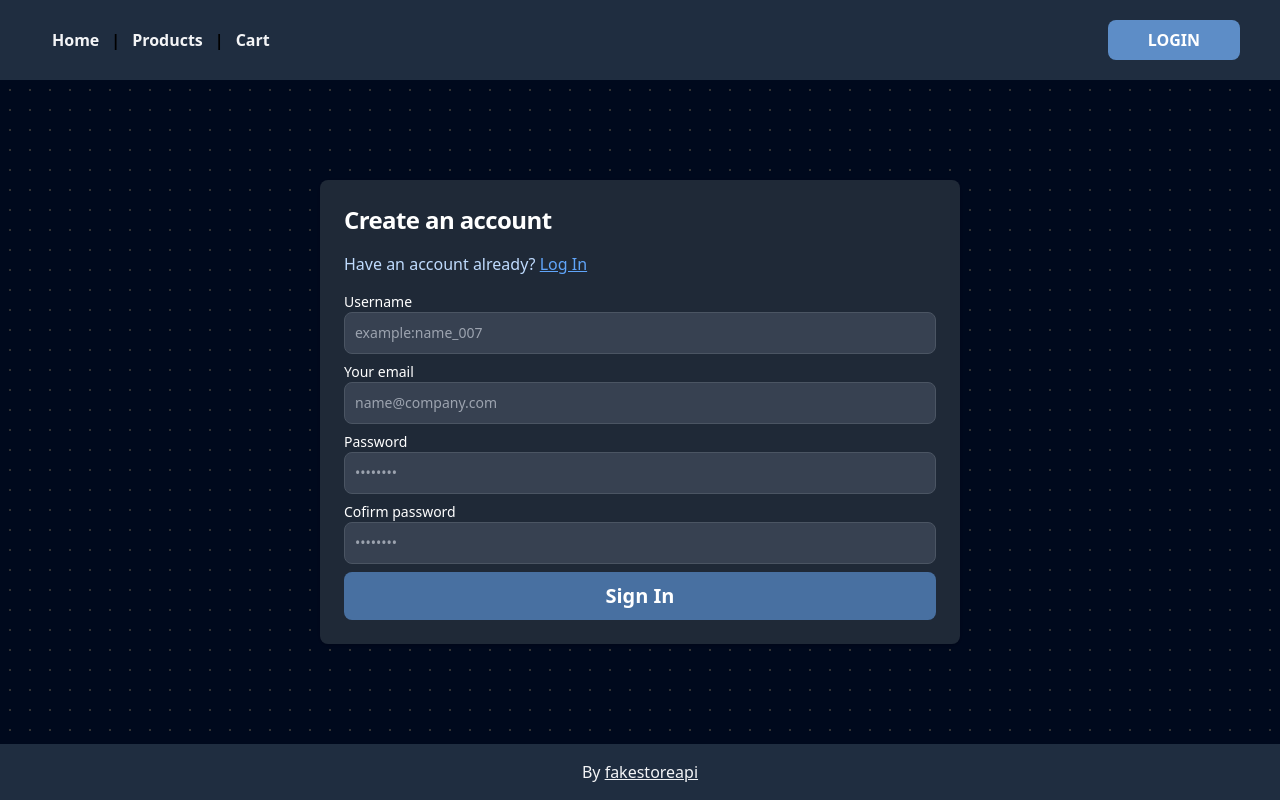
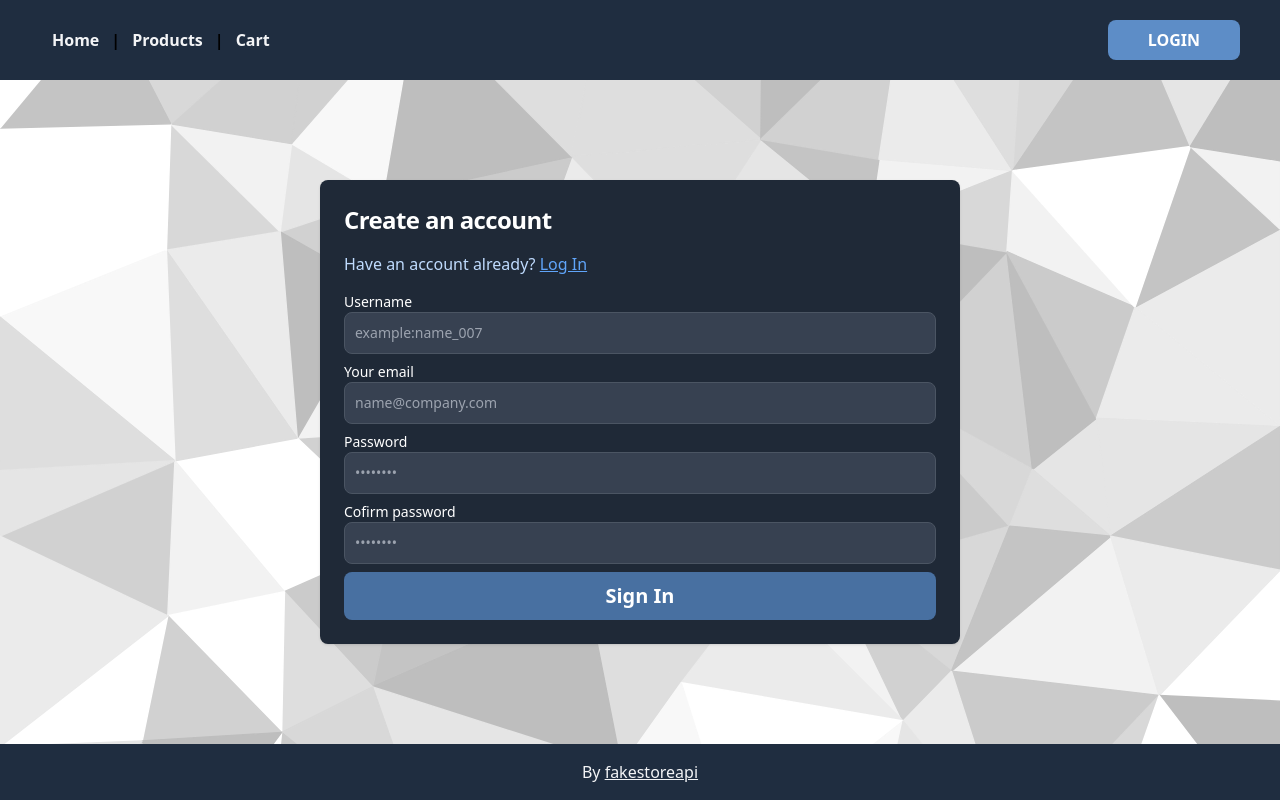
Before and after one commit to Jhan-Torres/vueJs-GogoDev, a Vue app in the folder auth-example/: page /signup in a window 1280 px wide. Built offline with nearby package versions, Linux system fonts and the light colour scheme.

Commit message:
signup view backgroun modified

```diff
--- a/auth-example/src/views/SignUpView.vue
+++ b/auth-example/src/views/SignUpView.vue
@@ -3,8 +3,9 @@ import SignUpForm from '@/components/SignUpForm.vue';
 </script>
 
 <template>
-  <div class="absolute top-0 z-[-2] h-screen w-screen bg-[#000000] bg-[radial-gradient(#ffffff33_1px,#00091d_1px)] bg-[size:20px_20px]"></div>
-  <SignUpForm />
+  <div class="bg-black-and-white">
+    <SignUpForm />
+  </div>
 </template>
 
 <style scoped>
```
